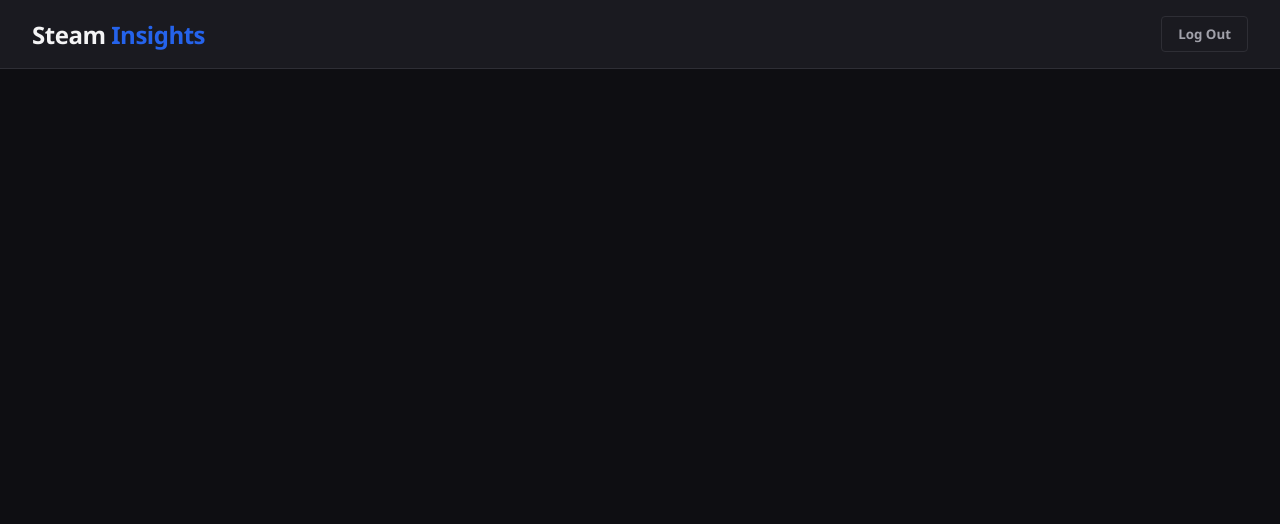
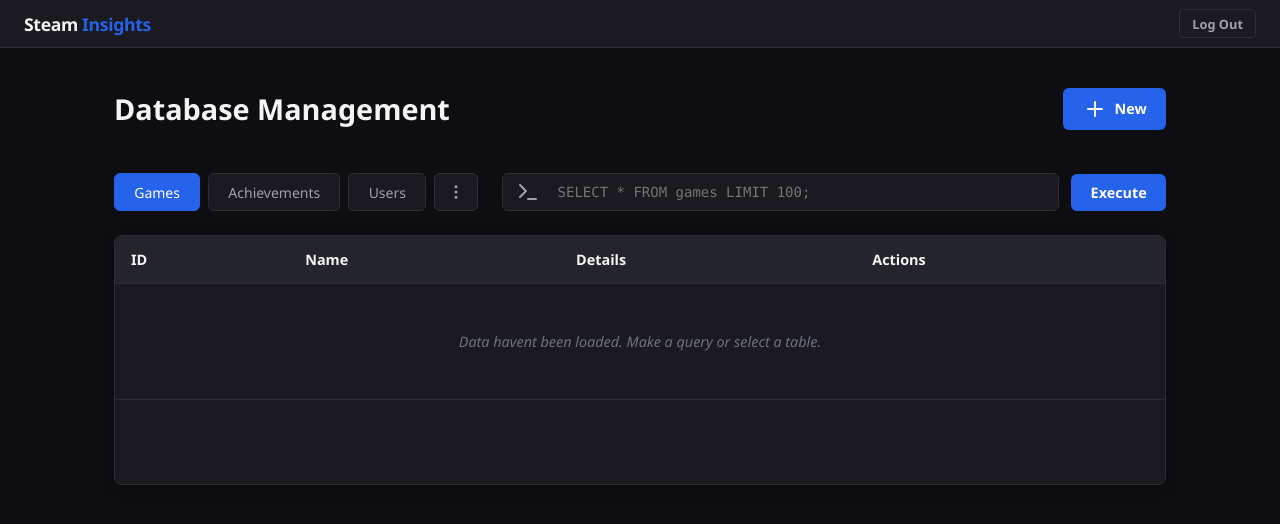
Before and after one commit to SirCrLs/Steam-Insights, a plain HTML site: page frontend/public/crud/index.html in a window 1280 px wide. Drawn offline with nearby package versions, Linux system fonts and the light colour scheme; sample sign-in values are in the browser's storage.

Commit message:
made crud frontend

```diff
--- /dev/null
+++ b/frontend/public/crud/css/crud.css
@@ -0,0 +1,226 @@
+.crud-header {
+  display: flex;
+  justify-content: space-between;
+  align-items: center;
+  margin-bottom: 1.5rem;
+}
+
+.crud-header h1 {
+  font-size: 1.8rem;
+  color: #f4f4f5;
+  margin: 0;
+}
+
+.btn-primary {
+  background-color: #2563eb;
+  color: #ffffff;
+  border: none;
+  padding: 0.55rem 1.2rem;
+  border-radius: 6px;
+  font-weight: 600;
+  font-size: 0.9rem;
+  cursor: pointer;
+  display: inline-flex !important;
+  align-items: center;
+  justify-content: center;
+  gap: 0.5rem;
+  transition: background-color 0.2s ease;
+  white-space: nowrap !important;
+  margin: 0 !important;
+}
+
+.btn-primary:hover {
+  background-color: #1d4ed8;
+}
+
+.controls-row {
+  display: flex !important;
+  flex-direction: row !important;
+  align-items: center !important;
+  justify-content: space-between !important;
+	align-items: flex-end !important;
+  gap: 1.5rem;
+  margin-bottom: 1.5rem;
+  width: 100%;
+}
+
+.crud-tabs {
+  display: flex;
+  gap: 0.5rem;
+  margin: 0;
+}
+
+.tab-btn {
+  background-color: #1a1a20;
+  border: 1px solid #2e2e35;
+  color: #a1a1aa;
+  padding: 0.55rem 1.2rem;
+  border-radius: 6px;
+  cursor: pointer;
+  font-weight: 500;
+  font-size: 0.875rem;
+  transition: all 0.2s ease;
+  white-space: nowrap;
+}
+
+.tab-btn.active, .tab-btn:hover {
+  background-color: #2563eb;
+  color: #ffffff;
+  border-color: #2563eb;
+}
+
+.query-bar {
+  display: flex !important;
+  flex-direction: row !important;
+  align-items: center !important;
+  gap: 0.75rem !important;
+  margin: 0 !important;
+  flex: 1;
+}
+
+.input-wrapper {
+  display: flex;
+  flex: 1;
+  background-color: #1a1a20;
+  border: 1px solid #2e2e35;
+  border-radius: 6px;
+  padding: 0 0.8rem;
+  height: 38px;
+  box-sizing: border-box;
+}
+
+.query-icon {
+  color: #a1a1aa;
+  display: flex;
+  align-items: center;
+  margin-right: 0.5rem;
+}
+
+#query-input {
+  width: 100%;
+  height: 100%;
+  background: transparent;
+  border: none;
+  outline: none;
+  color: #f4f4f5;
+  font-family: 'Consolas', 'Monaco', monospace;
+  font-size: 0.875rem;
+}
+
+.table-card {
+  background-color: #1a1a20;
+  border: 1px solid #2e2e35;
+  border-radius: 8px;
+  overflow: hidden;
+  min-height: 250px;
+  box-shadow: 0 4px 12px rgba(0, 0, 0, 0.2);
+}
+
+.table-responsive {
+  width: 100%;
+  overflow-x: auto;
+}
+
+.crud-table {
+  width: 100%;
+  border-collapse: collapse;
+  text-align: left;
+  font-size: 0.9rem;
+}
+
+.crud-table th {
+  background-color: #24242c;
+  color: #f4f4f5;
+  padding: 0.85rem 1rem;
+  font-weight: 600;
+  border-bottom: 1px solid #2e2e35;
+}
+
+.crud-table td {
+  padding: 0.85rem 1rem;
+  border-bottom: 1px solid #2e2e35;
+  color: #a1a1aa;
+}
+
+.empty-row td {
+  text-align: center;
+  padding: 3rem 1rem;
+  color: #6b7280;
+  font-style: italic;
+}
+
+/* Contenedor del desplegable alineado exactamente como un botón */
+.dropdown-details {
+  position: relative;
+  display: inline-flex !important;
+  align-items: flex-end !important;
+  margin: 0 !important;
+  padding: 0 !important;
+}
+
+/* Quitar la flecha gris nativa del elemento summary */
+.dropdown-details summary {
+  list-style: none !important;
+  user-select: none;
+  display: inline-flex !important;
+  align-items: center !important;
+  justify-content: center !important;
+  padding: 0 0.75rem !important; /* Ancho ajustado y compacto */
+  height: 38px !important;       /* Misma altura exacta que el resto de pestañas */
+  box-sizing: border-box !important;
+}
+
+.dropdown-details summary::-webkit-details-marker {
+  display: none !important;
+}
+
+/* Redimensionar el icono para que no expanda el botón */
+.dropdown-details summary i,
+.dropdown-details summary svg {
+  width: 18px !important;
+  height: 18px !important;
+  pointer-events: none;
+}
+
+/* Posición del menú desplegable emergente */
+.dropdown-details[open] .dropdown-menu {
+  display: flex;
+  flex-direction: column;
+}
+
+.dropdown-menu {
+  display: none;
+  position: absolute;
+  top: calc(100% + 0.4rem);
+  left: 0;
+  background-color: #1a1a20;
+  border: 1px solid #2e2e35;
+  border-radius: 6px;
+  box-shadow: 0 8px 16px rgba(0, 0, 0, 0.4);
+  z-index: 100;
+  min-width: 180px;
+  overflow: hidden;
+}
+
+.dropdown-item {
+  background: transparent;
+  border: none;
+  color: #a1a1aa;
+  padding: 0.65rem 1rem;
+  text-align: left;
+  font-size: 0.875rem;
+  font-weight: 500;
+  cursor: pointer;
+  transition: all 0.2s ease;
+  width: 100%;
+}
+
+.dropdown-item:hover {
+  background-color: #24242c;
+  color: #f4f4f5;
+}
+
+.dropdown-item.active {
+  background-color: #2563eb;
+  color: #ffffff;
+}
--- a/frontend/public/crud/index.html
+++ b/frontend/public/crud/index.html
@@ -3,10 +3,11 @@
 <head>
   <meta charset="UTF-8">
   <meta name="viewport" content="width=device-width, initial-scale=1.0">
-  <title>Database</title>
+  <title>Database CRUD - Steam Insights</title>
   <script src="/js/auth-guard.js"></script>
   <script src="https://unpkg.com/lucide@latest"></script>
   <link rel="stylesheet" href="/css/styles.css">
+  <link rel="stylesheet" href="/crud/css/crud.css">
   <link rel="icon" type="image/svg+xml" href="/img/database.svg">
 </head>
 <body>
@@ -20,9 +21,79 @@
 
   <main class="container">
 
+    <div class="crud-header">
+      <h1>Database Management</h1>
+      <button id="btn-open-create" class="btn-primary">
+        <i data-lucide="plus"></i> New
+      </button>
+    </div>
+
+    <div class="controls-row">
+      <nav class="crud-tabs">
+        <button class="tab-btn active" data-entity="games">Games</button>
+        <button class="tab-btn" data-entity="achievements">Achievements</button>
+        <button class="tab-btn" data-entity="users">Users</button>
+        <details class="dropdown-details">
+          <summary class="tab-btn dropdown-toggle">
+            <i data-lucide="more-vertical"></i>
+          </summary>
+          <div class="dropdown-menu">
+            <button class="dropdown-item" data-entity="user_games">User Games</button>
+            <button class="dropdown-item" data-entity="user_achievements">User Achievements</button>
+          </div>
+        </details>
+      </nav>
+
+      <form id="query-form" class="query-bar">
+        <div class="input-wrapper">
+          <span class="query-icon"><i data-lucide="terminal"></i></span>
+          <input type="text" id="query-input" placeholder="SELECT * FROM games LIMIT 100;" autocomplete="off" spellcheck="false" required>
+        </div>
+        <button type="submit" class="btn-primary">Execute</button>
+      </form>
+    </div>
+
+    <section class="table-card">
+      <div class="table-responsive">
+        <table class="crud-table">
+          <thead>
+            <tr id="table-headers">
+              <th>ID</th>
+              <th>Name</th>
+              <th>Details</th>
+              <th>Actions</th>
+            </tr>
+          </thead>
+          <tbody id="table-body">
+            <tr class="empty-row">
+              <td colspan="4">Data havent been loaded. Make a query or select a table.</td>
+            </tr>
+          </tbody>
+        </table>
+      </div>
+    </section>
+
   </main>
 
+  <div id="crud-modal" class="modal-overlay hidden">
+    <div class="modal-content">
+      <div class="modal-header">
+        <h2 id="modal-title">Register</h2>
+        <button id="btn-close-modal" class="btn-icon">&times;</button>
+      </div>
+      <form id="crud-form">
+        <div id="form-fields" class="form-grid"></div>
+        <div class="modal-actions">
+          <button type="button" id="btn-cancel-modal" class="btn-secondary">Cancel</button>
+          <button type="submit" class="btn-primary">Save</button>
+        </div>
+      </form>
+    </div>
+  </div>
+
   <script src="/js/logout.js"></script>
+  <script src="/crud/js/api.js"></script>
+  <script src="/crud/js/crud-main.js"></script>
   <script>lucide.createIcons();</script>
 </body>
 </html>
--- a/frontend/public/css/styles.css
+++ b/frontend/public/css/styles.css
@@ -85,17 +85,33 @@
   display: flex;
   justify-content: space-between;
   align-items: center;
-  padding: 1rem 2rem;
+  padding: 0.45rem 1.5rem;
   background-color: #1a1a20;
   border-bottom: 1px solid #2e2e35;
+  min-height: 48px;
+}
+
+.logo-link {
+  text-decoration: none;
+  color: inherit;
+  display: inline-flex;
+  align-items: center;
+}
+
+.logo-link:hover .logo {
+  opacity: 0.9;
 }
 
 .logo {
-  font-size: 1.5rem;
+  font-size: 1.1rem;
   font-weight: 800;
   color: #f4f4f5;
   letter-spacing: -0.02em;
   transition: opacity 0.2s ease;
+}
+
+.logo-accent {
+  color: #2563eb;
 }
 
 .btn-logout {
@@ -103,7 +119,8 @@
   background-color: transparent;
   border: 1px solid #2e2e35;
   color: #a1a1aa;
-  padding: 0.5rem 1rem;
+  padding: 0.3rem 0.75rem;
+  font-size: 0.8rem;
   border-radius: 4px;
   cursor: pointer;
   transition: all 0.2s ease;
@@ -138,7 +155,6 @@
   font-size: 1rem;
 }
 
-/* Grilla de Tarjetas */
 .grid-services {
   display: grid;
   grid-template-columns: repeat(auto-fit, minmax(300px, 1fr));
@@ -164,7 +180,6 @@
   box-shadow: 0 10px 20px -5px rgba(37, 99, 235, 0.25);
 }
 
-/* Estilo para los Íconos Monocromáticos */
 .card-icon {
   display: flex;
   align-items: center;
@@ -173,12 +188,11 @@
   height: 48px;
   border-radius: 8px;
   background-color: #24242c;
-  color: #a1a1aa; /* Color monocromático inicial */
+  color: #a1a1aa;
   margin-bottom: 1.2rem;
   transition: color 0.2s ease, background-color 0.2s ease;
 }
 
-/* Al pasar el mouse por la tarjeta, el ícono se destaca en azul */
 .card.active:hover .card-icon {
   color: #2563eb;
   background-color: rgba(37, 99, 235, 0.1);
@@ -208,23 +222,6 @@
   border-radius: 20px;
 }
 
-.status-online {
-  background-color: rgba(34, 197, 94, 0.15);
-  color: #4ade80;
-}
-
-.tech-tag {
-  align-self: flex-start;
-  font-size: 0.8rem;
-  font-weight: 600;
-  padding: 0.3rem 0.6rem;
-  border-radius: 4px;
-}
-
-.tech-tag.scala { background-color: rgba(220, 38, 38, 0.2); color: #f87171; }
-.tech-tag.r { background-color: rgba(37, 99, 235, 0.2); color: #60a5fa; }
-.tech-tag.python { background-color: rgba(234, 179, 8, 0.2); color: #facc15; }
-
 .badge.status-checking {
   background-color: rgba(234, 179, 8, 0.15);
   color: #facc15;
@@ -240,6 +237,18 @@
   color: #94a3b8;
 }
 
+.tech-tag {
+  align-self: flex-start;
+  font-size: 0.8rem;
+  font-weight: 600;
+  padding: 0.3rem 0.6rem;
+  border-radius: 4px;
+}
+
+.tech-tag.scala { background-color: rgba(220, 38, 38, 0.2); color: #f87171; }
+.tech-tag.r { background-color: rgba(37, 99, 235, 0.2); color: #60a5fa; }
+.tech-tag.python { background-color: rgba(234, 179, 8, 0.2); color: #facc15; }
+
 .card.disabled {
   opacity: 0.5;
   cursor: not-allowed;
@@ -248,14 +257,3 @@
   box-shadow: none !important;
   transform: none !important;
 }
-.logo-link {
-  text-decoration: none;
-  color: inherit;
-  display: inline-block;
-}
-.logo-link:hover .logo {
-  opacity: 0.9;
-}
-.logo-accent {
-  color: #2563eb;
-}
```
